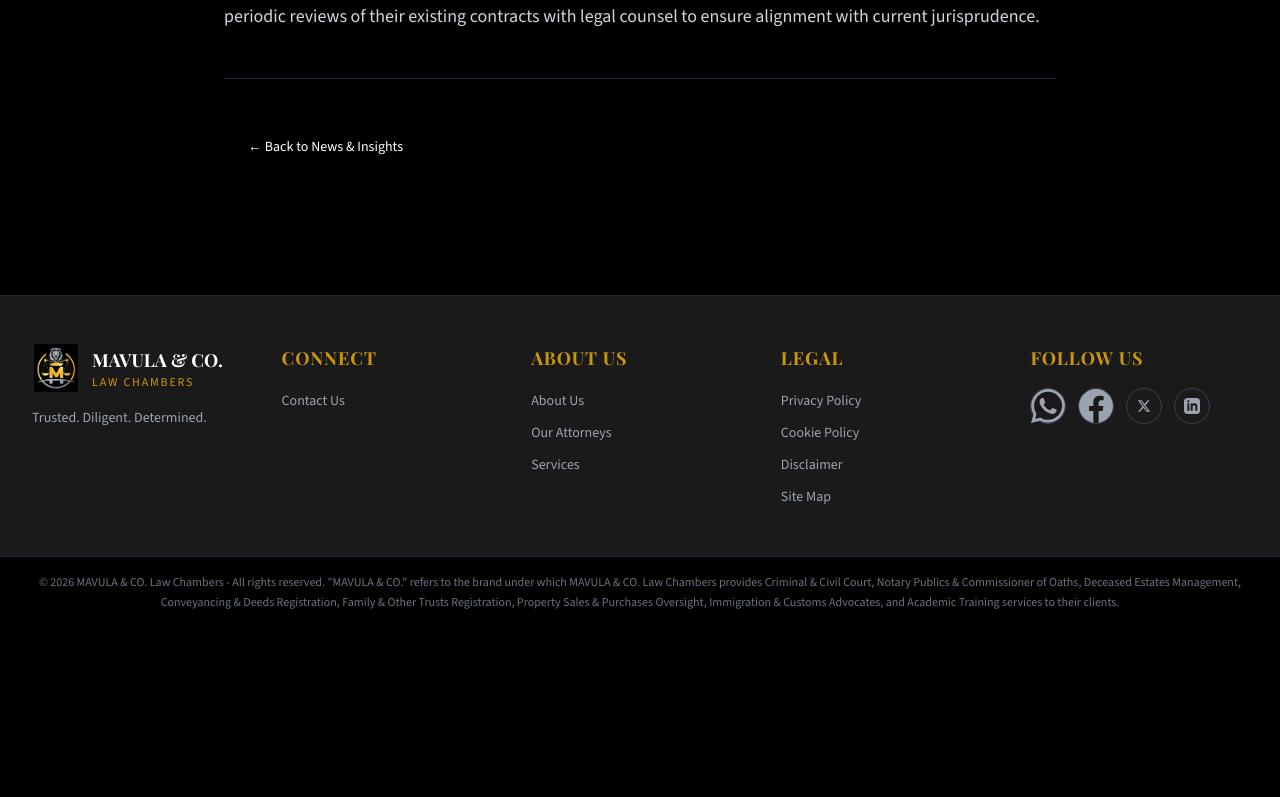
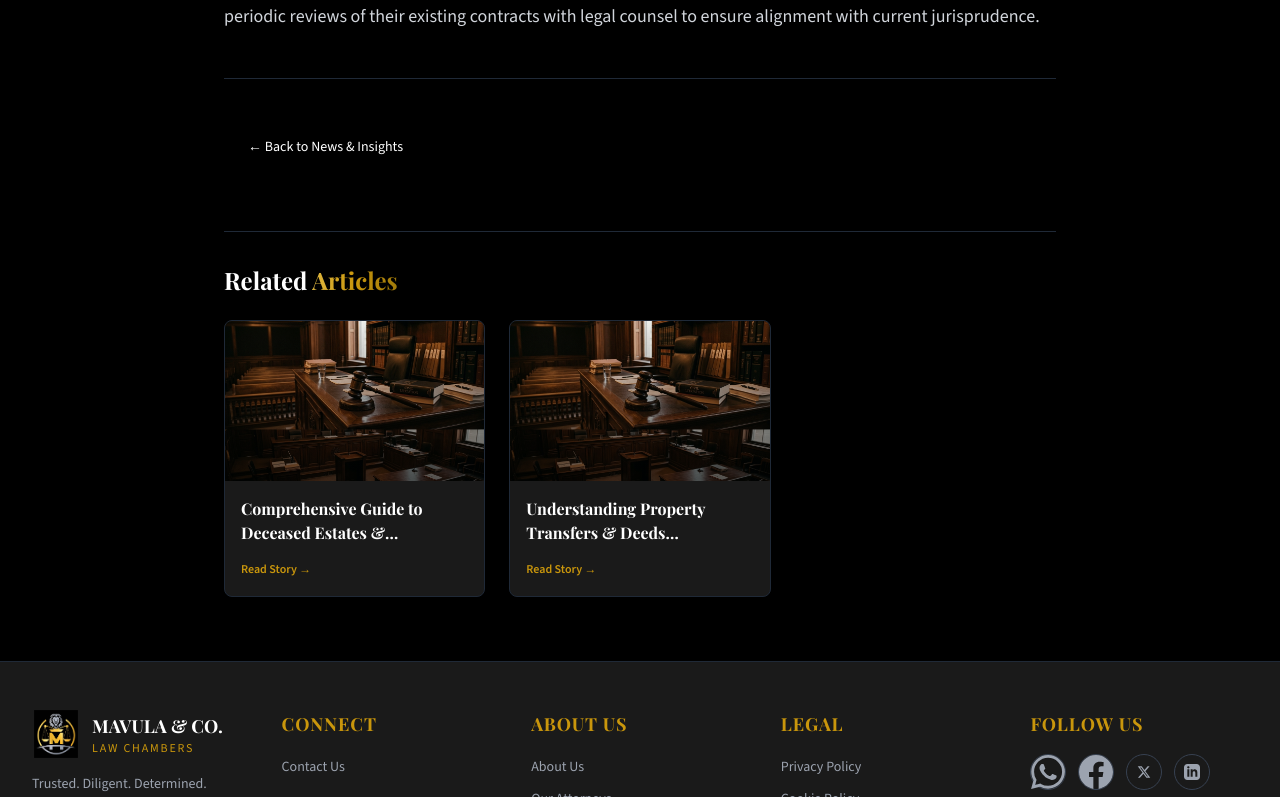
Before and after one commit to shelbyTagv/MavulaLawChambers-website, a React (Vite) app: page /news/1 in a window 1280 px wide. Shown: the part 1241-2038 px from the top of the page. Before the commit the page ends 1869 px from the top, so only its background shows below. Built offline with nearby package versions, Linux system fonts and the light colour scheme; a web font is replaced by a local one.

Commit message:
ru build error correction

```diff
--- a/src/data/news.ts
+++ b/src/data/news.ts
@@ -18,6 +18,7 @@ Furthermore, compliance with regulatory bodies, foreign currency exchange regula
   },
   {
     id: 2,
+    type: "article",
     slug: "estate-planning-and-deceased-estates-guide",
     title: "Comprehensive Guide to Deceased Estates & Succession Planning",
     excerpt: "Protecting family legacies and assets requires proactive estate planning. Learn about wills, trust registrations, and estate administration in Zimbabwe.",
@@ -32,6 +33,7 @@ Additionally, family trust registration provides an effective legal framework fo
   },
   {
     id: 3,
+    type: "article",
     slug: "conveyancing-property-transfer-updates",
     title: "Understanding Property Transfers & Deeds Registration",
     excerpt: "A step-by-step overview of conveyancing processes, title deed verifications, and property acquisition safeguards in Zimbabwean real estate.",
```
